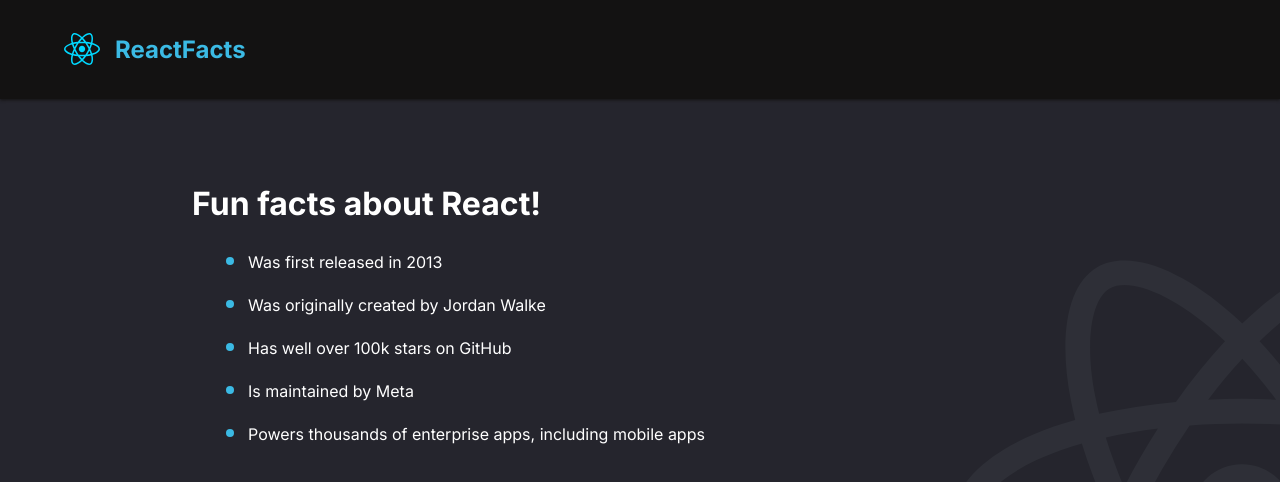
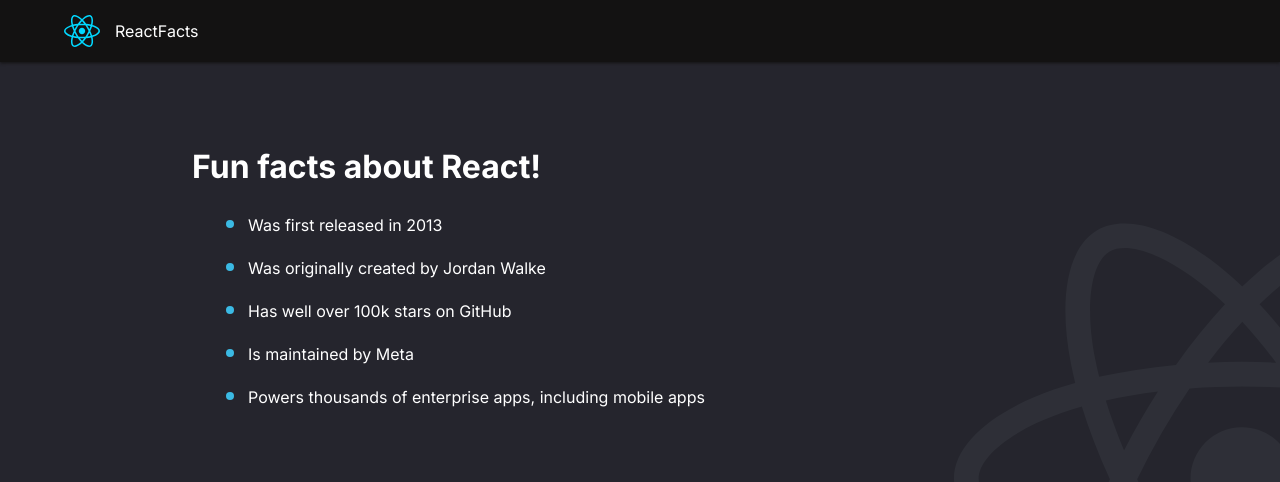
Before and after one commit to momo4646/react-demo-project, a React (Vite) app: page / in a window 1280 px wide. Shown: the top 482 px of the page. Built offline with nearby package versions, Linux system fonts and the light colour scheme.

Commit message:
change h1 to span to improve dom structure

```diff
--- a/src/components/Navbar.jsx
+++ b/src/components/Navbar.jsx
@@ -5,7 +5,7 @@ export default function Navbar() {
         <header>
             <nav>
                 <img src='src/assets/react.svg' alt='React logo.' />
-                <h1>ReactFacts</h1>
+                <span>ReactFacts</span>
             </nav>
         </header>
     )
```
